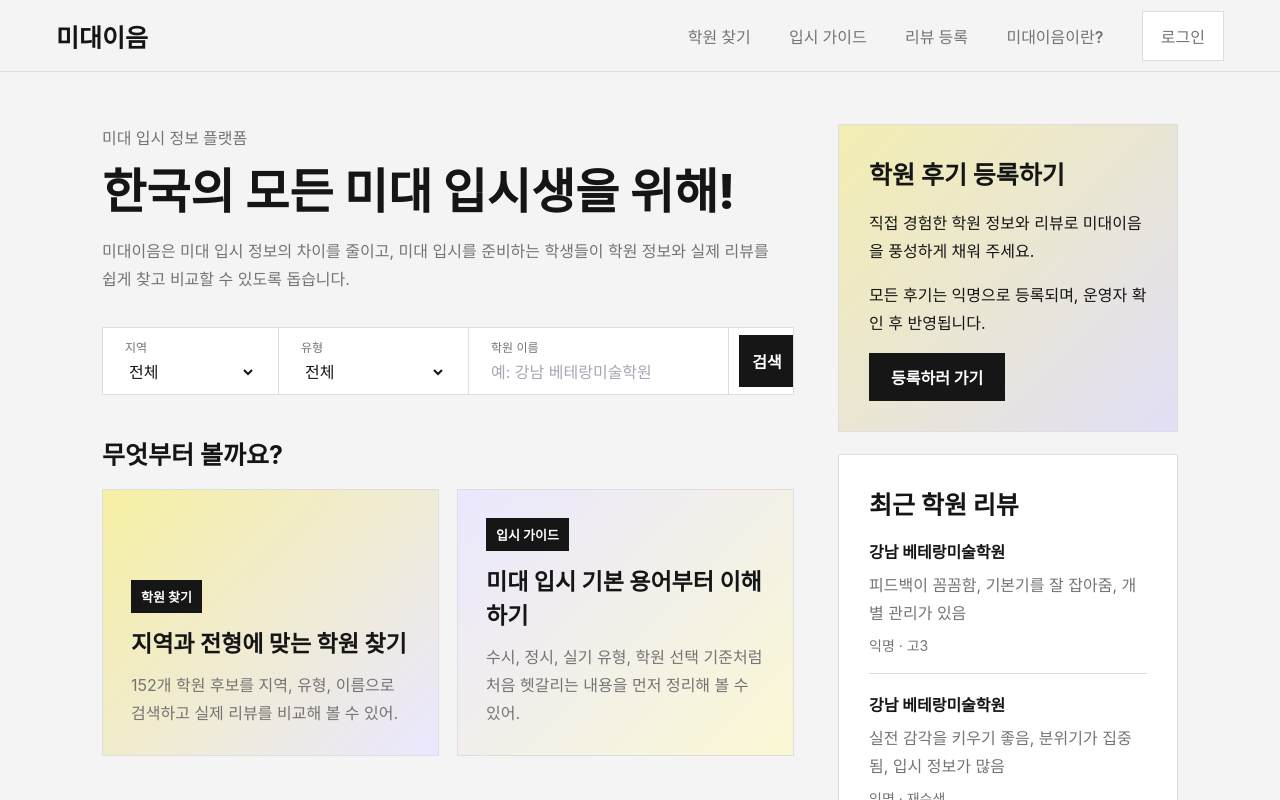
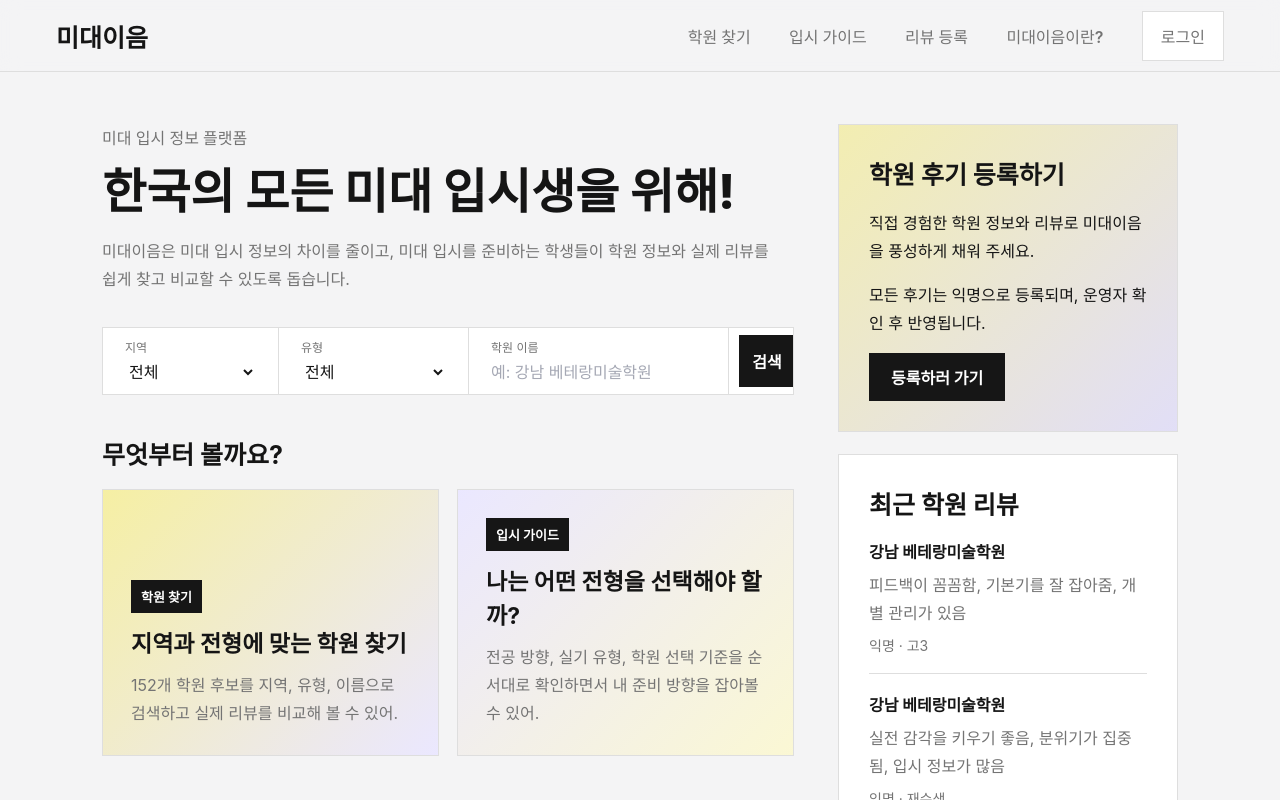
Before and after one commit to lovewithbona/midaeium, a React (Vite) app: page /#/ in a window 1280 px wide. Shown: the top 800 px of the page. Built offline with nearby package versions, Linux system fonts and the light colour scheme; a web font is replaced by a local one.

Commit message:
Update guide card copy

```diff
--- a/src/pages/HomePage.tsx
+++ b/src/pages/HomePage.tsx
@@ -29,8 +29,8 @@ export default function HomePage() {
               </Link>
               <Link className="home-entry-card guide" to="/guide">
                 <span>입시 가이드</span>
-                <h3>미대 입시 기본 용어부터 이해하기</h3>
-                <p>수시, 정시, 실기 유형, 학원 선택 기준처럼 처음 헷갈리는 내용을 먼저 정리해 볼 수 있어.</p>
+                <h3>나는 어떤 전형을 선택해야 할까?</h3>
+                <p>전공 방향, 실기 유형, 학원 선택 기준을 순서대로 확인하면서 내 준비 방향을 잡아볼 수 있어.</p>
               </Link>
             </div>
           </section>
```
